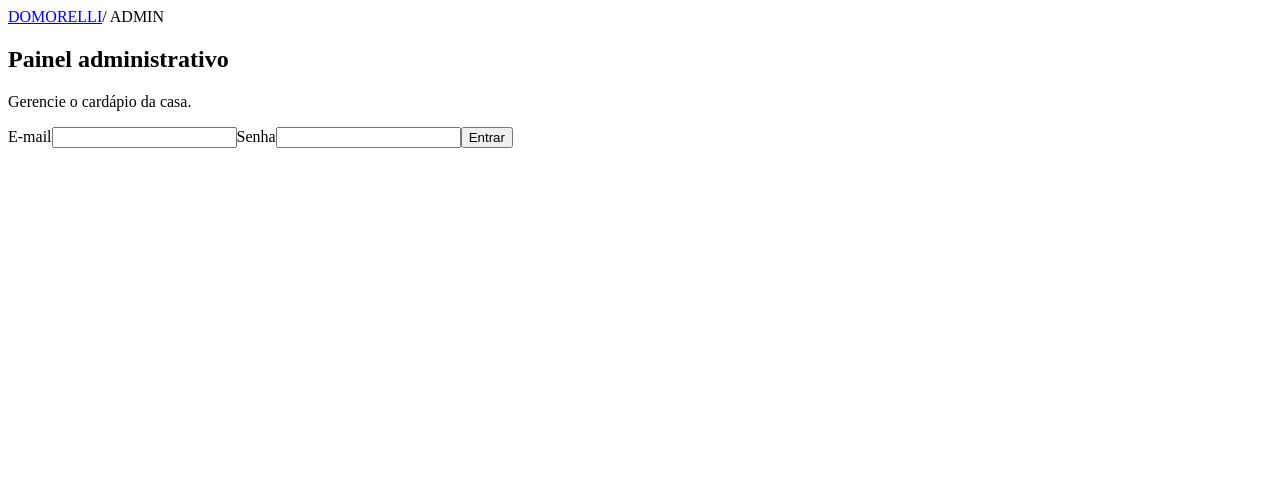
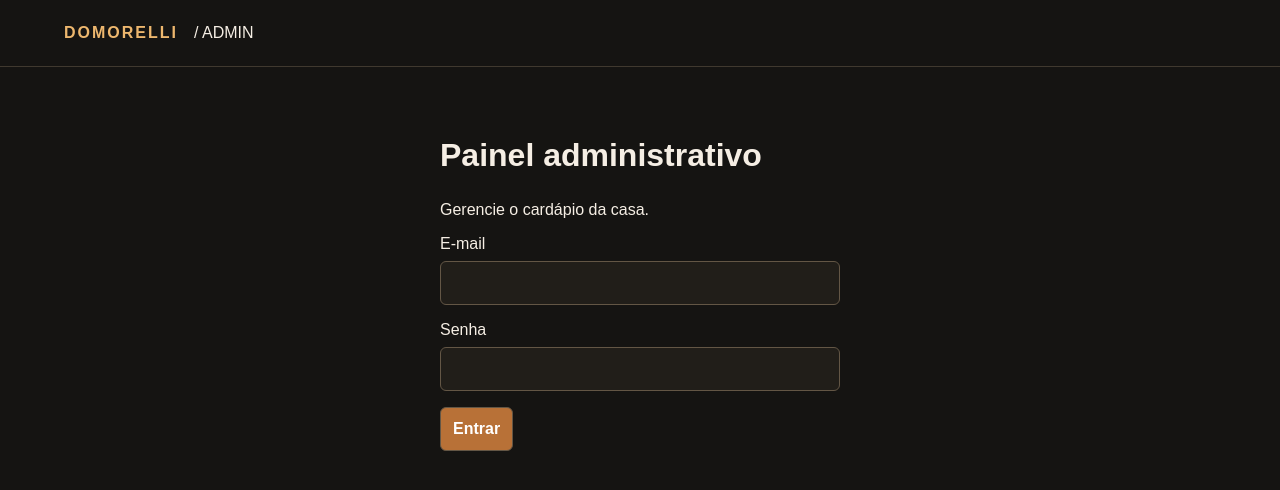
Before and after one commit to pedro-mais-aurq/domorelli, a website: page admin/index.html in a window 1280 px wide. Drawn offline with Linux system fonts and the light colour scheme; the site is published under a folder, as on GitHub Pages, so addresses that start at the root find nothing.

Commit message:
Add files via upload

```diff
--- a/admin/index.html
+++ b/admin/index.html
@@ -1,8 +1,8 @@
 <!doctype html>
-<html lang="pt-BR"><head><meta charset="utf-8"><meta name="viewport" content="width=device-width,initial-scale=1"><meta name="robots" content="noindex,nofollow"><title>Domorelli / Admin</title><link rel="stylesheet" href="/assets/css/admin.css"></head>
-<body><header><a href="/">DOMORELLI</a><span>/ ADMIN</span><button id="logout" hidden>Sair</button></header>
+<html lang="pt-BR"><head><meta charset="utf-8"><meta name="viewport" content="width=device-width,initial-scale=1"><meta name="robots" content="noindex,nofollow"><title>Domorelli / Admin</title><link rel="stylesheet" href="../assets/css/admin.css"></head>
+<body><header><a href="../">DOMORELLI</a><span>/ ADMIN</span><button id="logout" hidden>Sair</button></header>
 <main><p id="status" role="status" aria-live="polite"></p>
 <section id="login"><h1>Painel administrativo</h1><p>Gerencie o cardápio da casa.</p><form id="login-form"><label>E-mail<input name="email" type="email" autocomplete="username" required></label><label>Senha<input name="password" type="password" autocomplete="current-password" required></label><button>Entrar</button></form></section>
 <section id="panel" hidden><div class="toolbar"><h1>Cardápio</h1><button id="new">+ Novo produto</button></div><div class="filters"><label>Buscar produto<input id="search" type="search" placeholder="Nome do produto"></label><label>Categoria<select id="filter"><option value="">Todas</option></select></label></div><div class="table-wrap"><table><thead><tr><th>Imagem</th><th>Produto</th><th>Categoria</th><th>Preço</th><th>Ações</th></tr></thead><tbody id="rows"></tbody></table></div><p id="empty" hidden>Nenhum produto encontrado.</p></section>
 <dialog id="editor"><form id="product-form"><h2 id="editor-title">Produto</h2><p id="form-status" role="alert"></p><label>Nome<input name="name" maxlength="200" required></label><label>Descrição<textarea name="description" rows="3"></textarea></label><label>Categoria<select name="category" required></select></label><label>Preço<input name="price" inputmode="decimal" placeholder="25,90" aria-describedby="price-help"></label><small id="price-help">Deixe vazio para “Sob consulta”.</small><label>Foto (JPEG, PNG ou WebP, até 5 MB)<input name="photo" type="file" accept="image/jpeg,image/png,image/webp"></label><img id="preview" alt="Foto atual do produto" hidden><label class="check"><input name="removePhoto" type="checkbox">Remover foto atual</label><label class="check"><input name="featured" type="checkbox">Destaque</label><div class="actions"><button type="submit">Salvar</button><button type="button" id="cancel">Cancelar</button><button type="button" id="delete" class="danger">Excluir</button></div></form></dialog>
-</main><script src="/assets/js/vendor/supabase.js" defer></script><script src="/assets/js/config.js" defer></script><script src="/assets/js/data.js" defer></script><script src="/assets/js/admin.js" defer></script></body></html>
+</main><script src="../assets/js/vendor/supabase.js" defer></script><script src="../assets/js/config.js" defer></script><script src="../assets/js/data.js" defer></script><script src="../assets/js/admin.js" defer></script></body></html>
```
